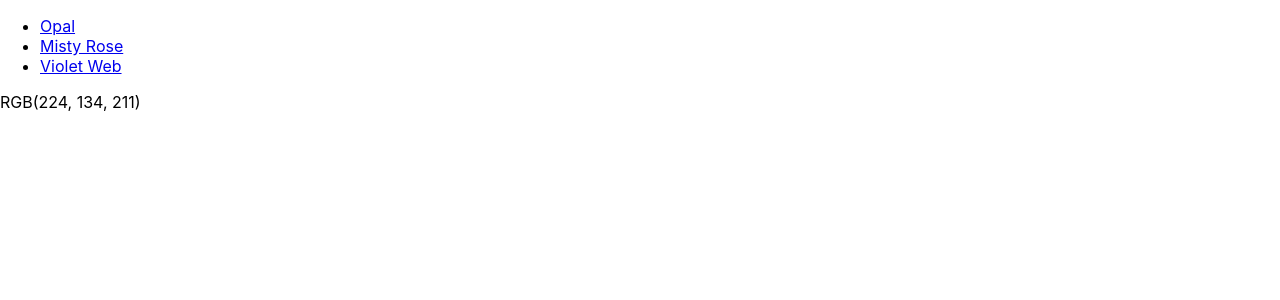
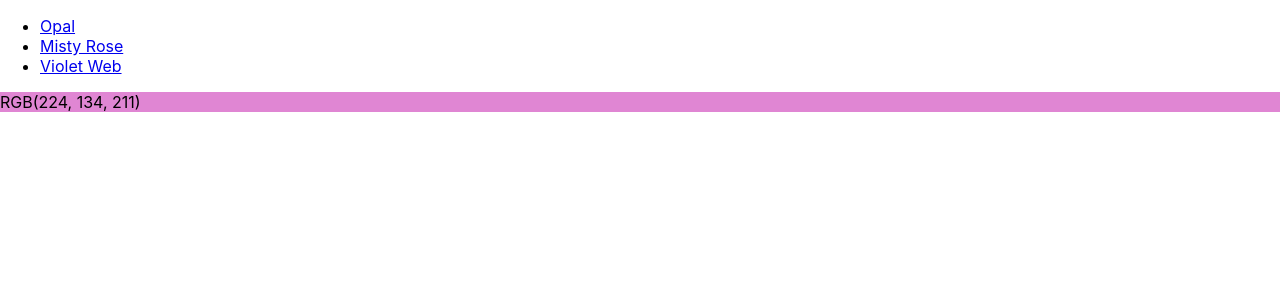
Before and after one commit to ashtonruiz/color-router2, a React (Create React App) app: page /rgb/224/134/211 in a window 1280 px wide. Shown: the top 300 px of the page. Built offline with nearby package versions, Linux system fonts and the light colour scheme.

Commit message:
got the image to work for a second and now it's broken again. tried resizing still no worky. Going to work on styling now

```diff
--- a/src/Components/Display/Display.js
+++ b/src/Components/Display/Display.js
@@ -5,6 +5,6 @@ export default function Display() {
   const { red, green, blue } = useParams();
 
   return (
-    <div style={{ backgroundImage: `rbg${red}, ${green}, ${blue}` }}>RGB({ red }, { green }, { blue })</div>
+    <div style={{ backgroundColor: `rgb(${red}, ${green}, ${blue})` }}>RGB({ red }, { green }, { blue })</div>
   );
 }
--- a/src/Components/NotFound/NotFound.js
+++ b/src/Components/NotFound/NotFound.js
@@ -3,10 +3,7 @@ import React from 'react';
 export default function NotFound() {
   return (
     <div>
-      <p>Not Found</p>
-      <img src='https://http.cat/404'/>
+      <img className='error-img' src='../Images/error.png'/>
     </div>
   );
 }
-
-// Why can't I use a photo that is in public?? /public/error.png
```
Also changed, not shown: public/Images/error.png (renamed from public/error.png).
